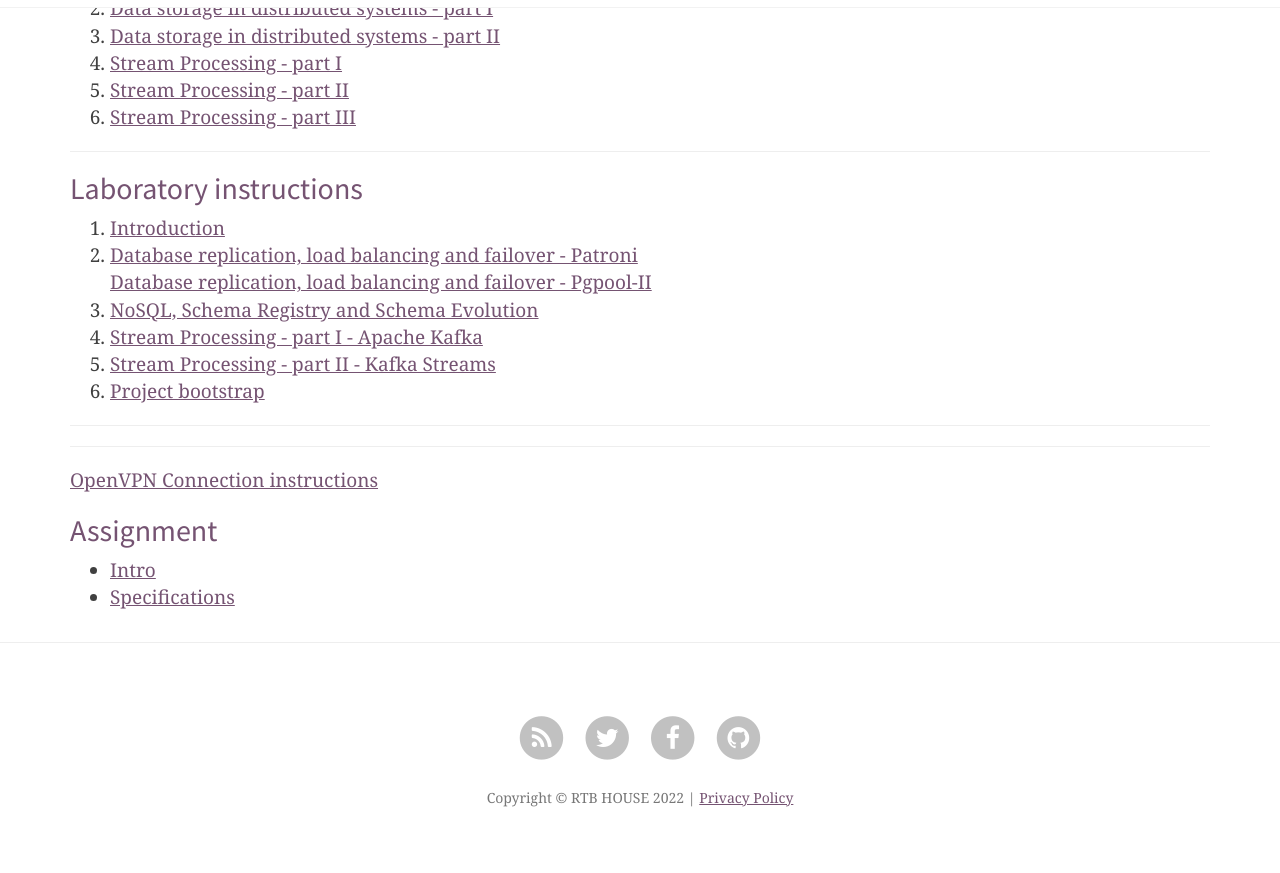
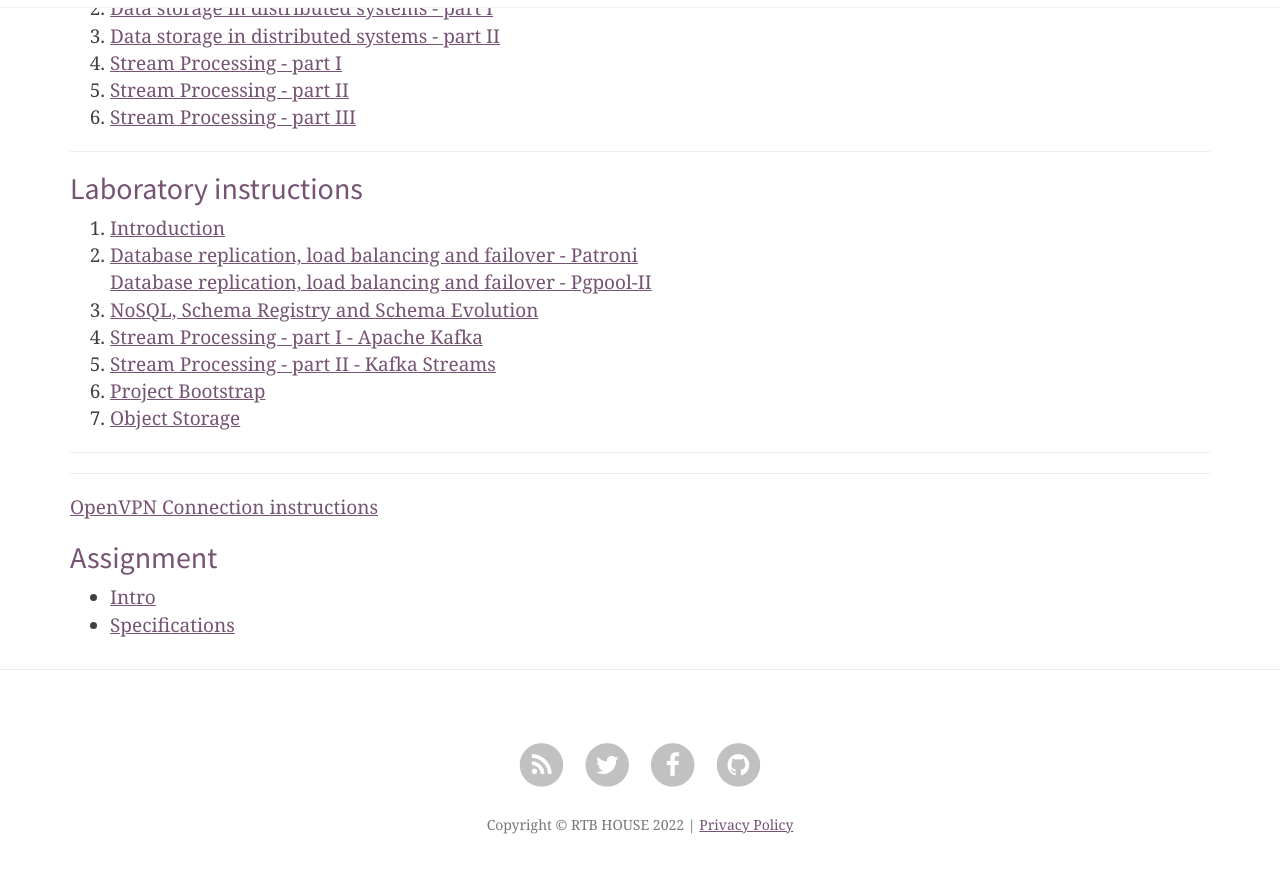
Before and after one commit to RTBHOUSE/mimuw-blog2022Z, a Jekyll site: the page built from index.html, in a window 1280 px wide and 900 px high, scrolled down 1064 px. Shown: the top 873 px of the window. Built offline with Jekyll 4.4.1, drawn with Linux system fonts in a browser that asks for light colours; nearby versions of some CDN libraries; the list of posts is cut into pages by our own code.

Commit message:
Obejct Storage

```diff
--- a/index.html
+++ b/index.html
@@ -75,8 +75,12 @@
 			<a href="https://github.com/RTBHOUSE/mimuw-lab2022Z/tree/main/lab05">Stream Processing - part II - Kafka Streams</a>
 		</li>
 		<li>
-			<a href="https://github.com/RTBHOUSE/mimuw-lab2022Z/tree/main/lab06">Project bootstrap</a>
+			<a href="https://github.com/RTBHOUSE/mimuw-lab2022Z/tree/main/lab06">Project Bootstrap</a>
 		</li>
+		<li>
+			<a href="https://github.com/RTBHOUSE/mimuw-lab2022Z/tree/main/lab07">Object Storage</a>
+		</li>
+
 
 	</ol>
 </div>
```
